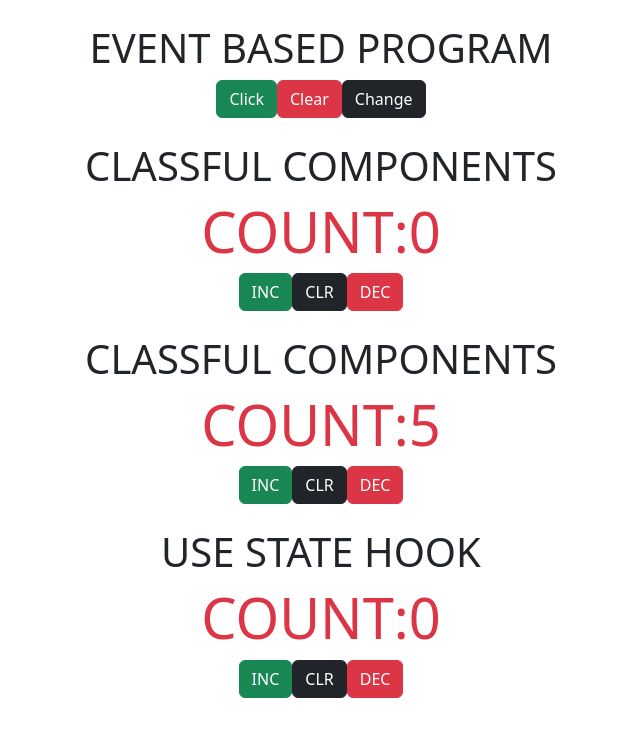
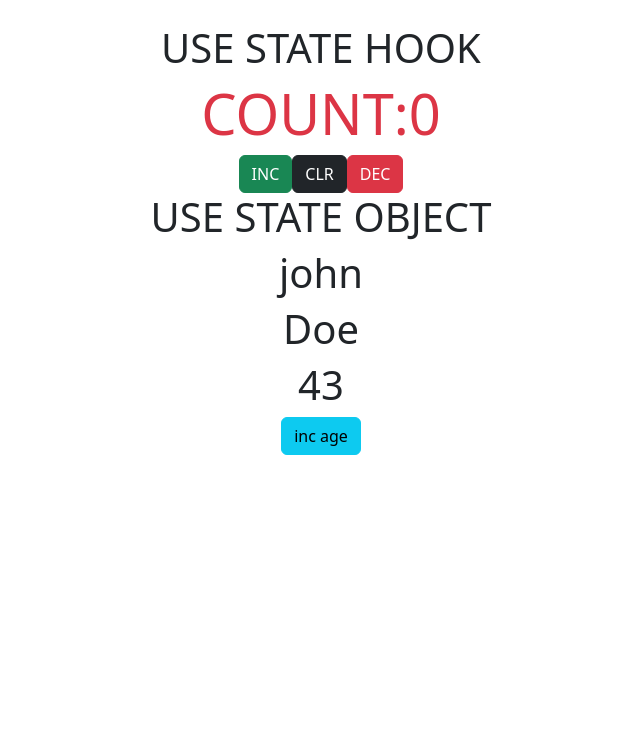
Before and after one commit to muharremgem/React_Learning, a React (Create React App) app in the folder rc05_events_useStateHook/: page / in a window 1280 px wide. Shown: the top 736 px of the page, without its empty margins (319-959 px from the left). Built offline with nearby package versions, Linux system fonts and the light colour scheme.

Commit message:
useState object

```diff
--- a/rc05_events_useStateHook/src/App.js
+++ b/rc05_events_useStateHook/src/App.js
@@ -5,9 +5,9 @@ import UseStateCounter from "./components/3-useStateHook/UseStateCounter";
 function App() {
   return (
     <div>
-      <Events />
+      {/* <Events />
       <Counter />
-      <Counter count={5} />
+      <Counter count={5} /> */}
       <UseStateCounter />
     </div>
   );
--- a/rc05_events_useStateHook/src/components/3-useStateHook/UseStateCounter.jsx
+++ b/rc05_events_useStateHook/src/components/3-useStateHook/UseStateCounter.jsx
@@ -3,12 +3,24 @@ import { useState } from "react";
 
 const UseStateCounter = () => {
   const [count, setCount] = useState(0);
+
+  const [person, setPerson] = useState({
+    name: "john",
+    surname: "Doe",
+    age: 43,
+  });
+
   const inc = () => {
     setCount(count + 1);
   };
 
+  const incAge = () => {
+    setPerson({...person, age: person.age + 1});
+  };
+
   return (
     <div className="container text-center mt-4">
+      <section>
         <h1>USE STATE HOOK</h1>
         <h2 className="display-4 text-danger">COUNT:{count}</h2>
         <button onClick={inc} className="btn btn-success">
@@ -23,6 +35,16 @@ const UseStateCounter = () => {
         >
           DEC
         </button>
+      </section>
+      <section>
+        <h1>USE STATE OBJECT</h1>
+        <h1>{person.name} </h1>
+        <h1>{person.surname} </h1>
+        <h1>{person.age} </h1>
+        <button onClick={incAge} className="btn btn-info">
+          inc age
+        </button>
+      </section>
     </div>
   );
 };
```
Lines whose indentation alone changed are shown as unchanged.
